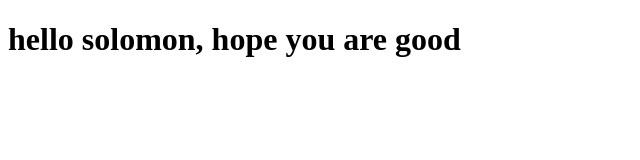
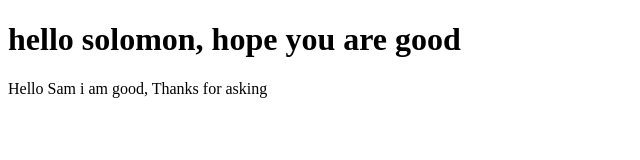
Before and after one commit to MyNameIsSol/testing-git-cmd, a plain HTML site: page index.html in a window 1280 px wide. Shown: the whole page, without its empty margins (0-640 px from the left). Drawn offline with Linux system fonts and the light colour scheme.

```diff
--- a/index.html
+++ b/index.html
@@ -5,5 +5,6 @@
 </head>
 <body>
 <h1>hello solomon, hope you are good</h1>
+<p>Hello Sam i am good, Thanks for asking</p>
 </body>
 </html>
```
